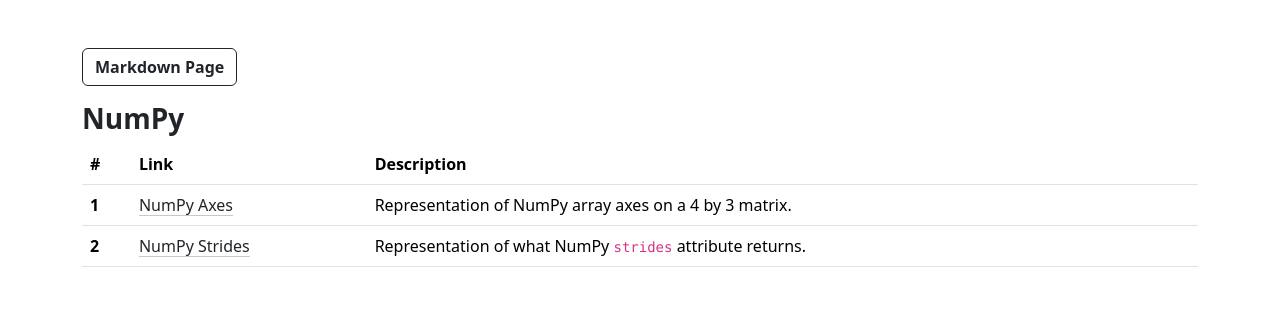
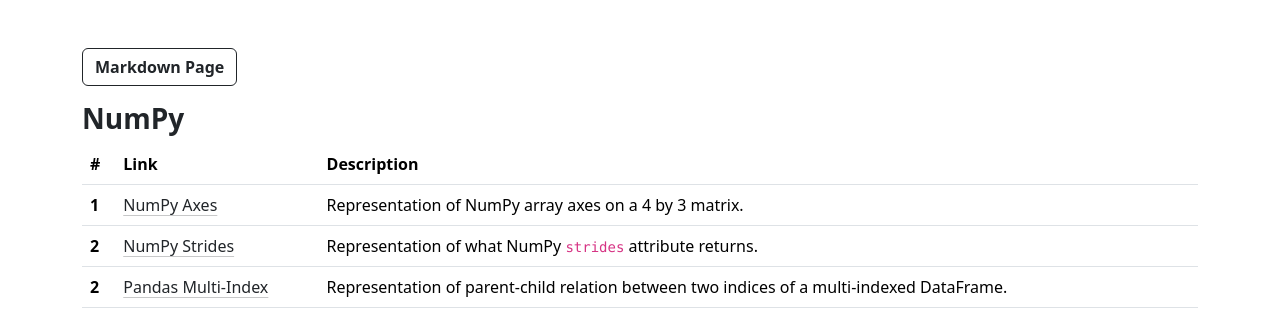
Before and after one commit to atharvsuryavanshi/Diagram-Manager, a plain HTML site: page index.html in a window 1280 px wide. Drawn offline with nearby package versions, Linux system fonts and the light colour scheme.

Commit message:
added an image

```diff
--- a/index.html
+++ b/index.html
@@ -49,6 +49,14 @@
                                         </a></td>
                                     <td>Representation of what NumPy <code>strides</code> attribute returns.</td>
                                 </tr>
+                                <tr>
+                                    <th scope="row">2</th>
+                                    <td><a href="./images/pandas-multi-index-example.png"
+                                            class="link-dark link-offset-2 link-underline-opacity-25 link-underline-opacity-100-hover">
+                                            Pandas Multi-Index
+                                        </a></td>
+                                    <td>Representation of parent-child relation between two indices of a multi-indexed DataFrame.</td>
+                                </tr>
                             </tbody>
                         </table>
                     </div>
```
Also changed, not shown: images/pandas-multi-index-example.png (added).
